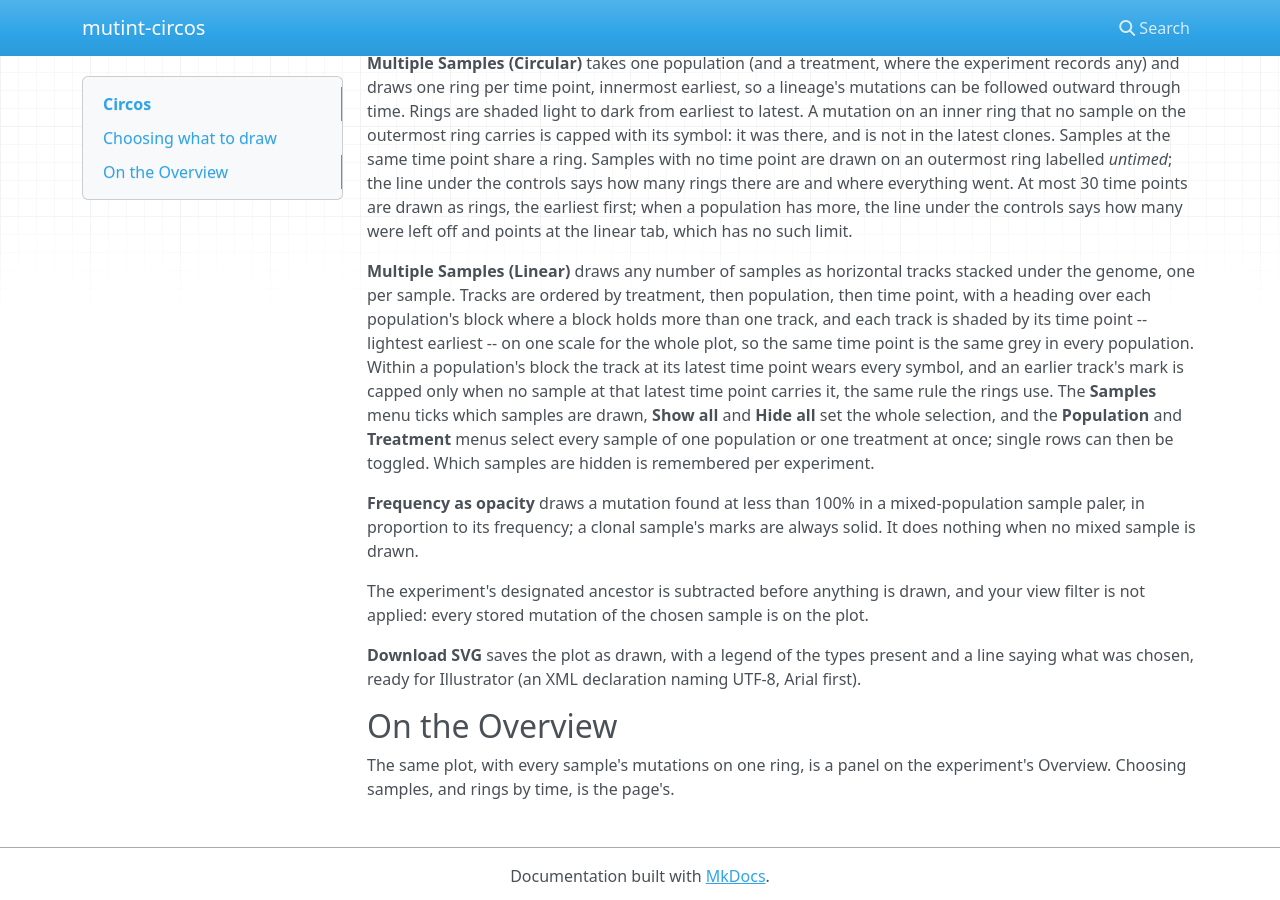
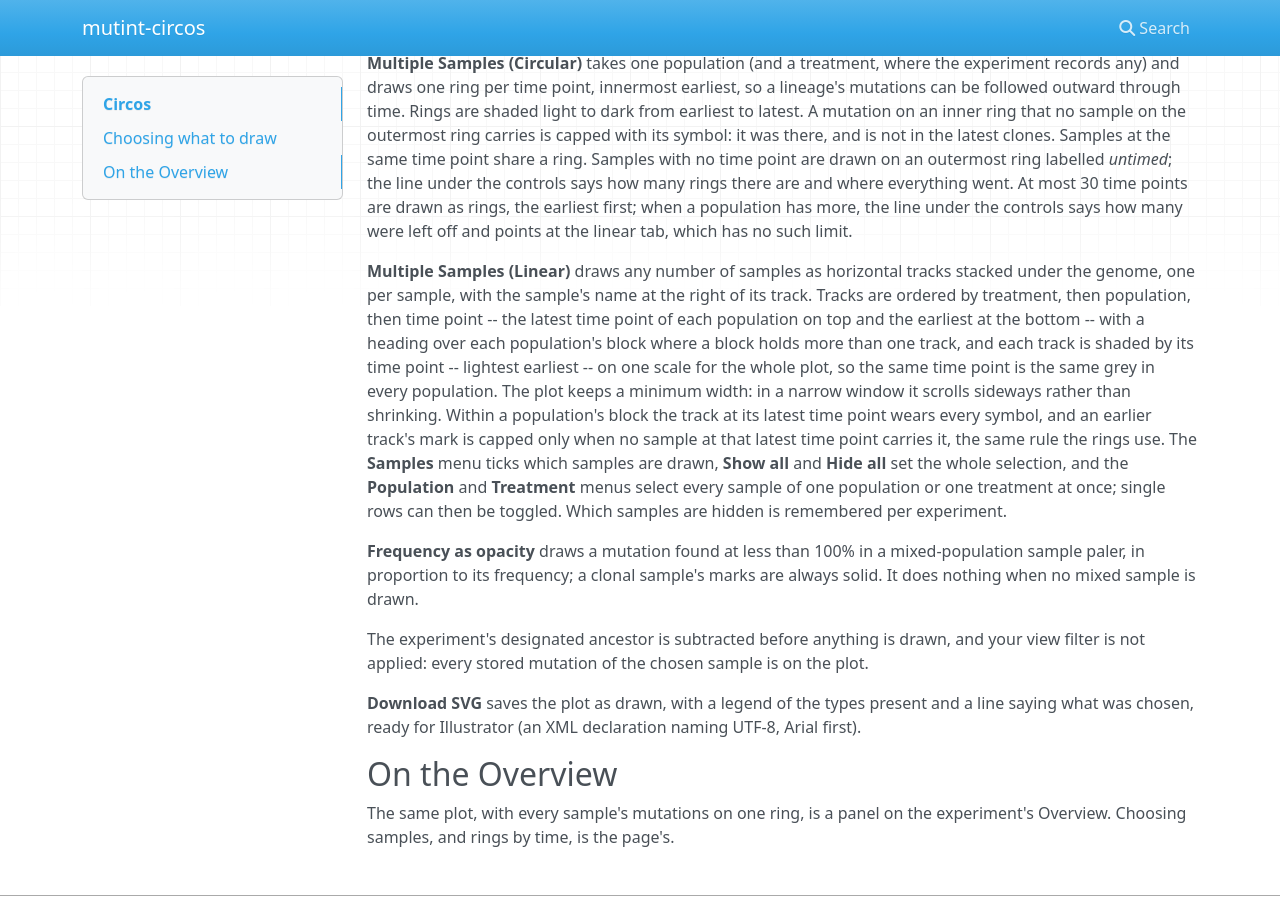
Before and after one commit to mutint/mutint-circos, an MkDocs documentation site: the page built from docs/using/circos.md, in a window 1280 px wide and 900 px high, scrolled down 956 px. Built offline with MkDocs 1.6.1, drawn with Linux system fonts in a browser that asks for light colours; nearby versions of some CDN libraries.

Commit message:
feat: linear tracks read latest on top, labelled whole at the right
The sample label sits past the axis's end in a column sized from the widest label and is
never trimmed. The plot has a floor of 800 px and scrolls in a narrower box rather than
shrinking; the tooltip adds the scroll offset. Tracks are 28 px apart, down to 12 past 24
tracks. Within a population's block time descends from the top, untimed first, so a block
reads as the rings do. The payload test follows mutint-core's swapped large-indel glyphs.

Co-Authored-By: Claude Fable 5.1 <noreply@anthropic.com>

```diff
--- a/docs/using/circos.md
+++ b/docs/using/circos.md
@@ -46,10 +46,13 @@ points are drawn as rings, the earliest first; when a population has more, the l
 controls says how many were left off and points at the linear tab, which has no such limit.
 
 **Multiple Samples (Linear)** draws any number of samples as horizontal tracks stacked under
-the genome, one per sample. Tracks are ordered by treatment, then population, then time
-point, with a heading over each population's block where a block holds more than one track,
-and each track is shaded by its time point -- lightest earliest -- on one scale for the whole
-plot, so the same time point is the same grey in every population. Within a population's
+the genome, one per sample, with the sample's name at the right of its track. Tracks are
+ordered by treatment, then population, then time point -- the latest time point of each
+population on top and the earliest at the bottom -- with a heading over each population's
+block where a block holds more than one track, and each track is shaded by its time point --
+lightest earliest -- on one scale for the whole plot, so the same time point is the same grey
+in every population. The plot keeps a minimum width: in a narrow window it scrolls sideways
+rather than shrinking. Within a population's
 block the track at its latest time point wears every symbol, and an earlier track's mark is
 capped only when no sample at that latest time point carries it, the same rule the rings use.
 The **Samples** menu ticks which samples are drawn, **Show all** and **Hide all** set the
--- a/mutint_circos/static/mutint_circos/circos.css
+++ b/mutint_circos/static/mutint_circos/circos.css
@@ -22,8 +22,11 @@
     border: 1px solid #999; margin-right: 2px;
 }
 
-.circos-plot { position: relative; max-width: 100%; }
+.circos-plot { position: relative; max-width: 100%; overflow-x: auto; }
 .circos-plot svg { display: block; max-width: 100%; height: auto; }
+/* A linear plot has a floor on its width (circos_plot.js LINEAR_MIN_WIDTH) and scrolls in a
+   box narrower than that rather than shrinking its tracks and labels. */
+.circos-plot svg[data-layout="linear"] { max-width: none; }
 .circos-mark { cursor: pointer; }
 .circos-tip {
     position: absolute; z-index: 20; pointer-events: none; max-width: 320px;
```
Also changed, not shown: CLAUDE.md (+11 -6 lines), mutint_circos/static/mutint_circos/circos.js (+5 -2 lines), mutint_circos/static/mutint_circos/circos_plot.js (+43 -37 lines), 3 other files.
